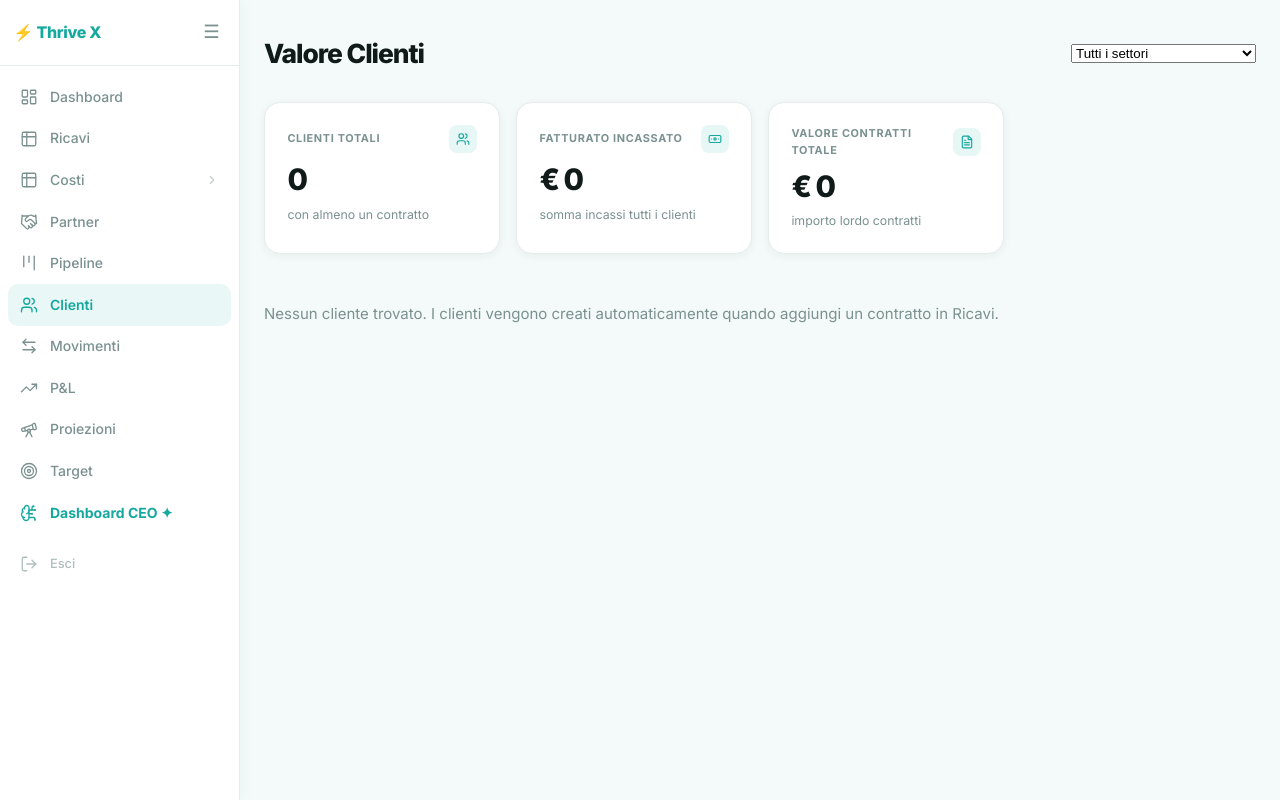
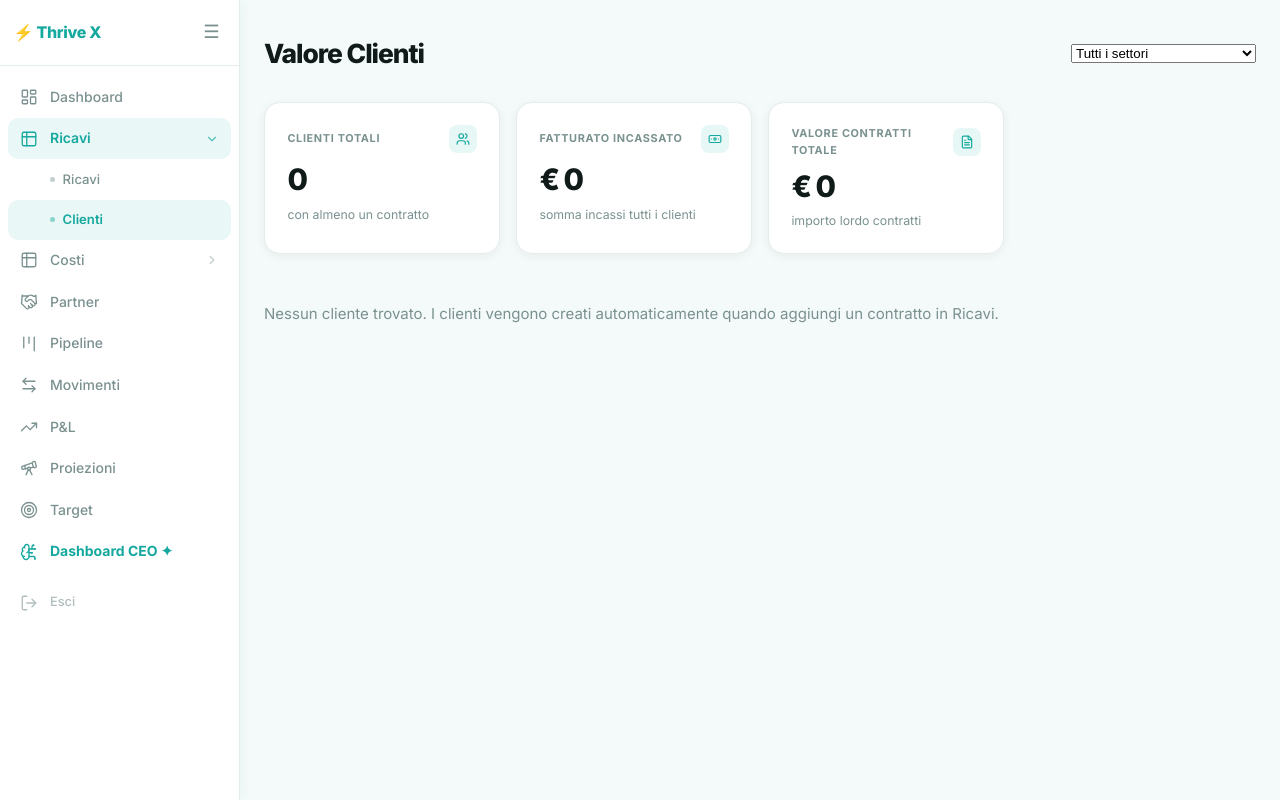
Before and after one commit to ThriveAICompany/AppGestioneAziendale, a Flask app: page /clienti in a window 1280 px wide. Run offline with Flask 3, Linux system fonts and the light colour scheme; the visitor is signed in with stand-in values (Sample User, id 1); data that the repository does not hold is empty; parts of the project's set-up code (start-up, migrations or seed data) failed here and were passed over; some libraries are stand-ins or nearby versions.

Commit message:
feat: menu Ricavi a tendina con sottovoce Clienti
Co-Authored-By: Claude Sonnet 4.6 <noreply@anthropic.com>

```diff
--- a/templates/base.html
+++ b/templates/base.html
@@ -29,13 +29,34 @@
           </a>
         </li>
 
-        <li>
-          <a href="{{ url_for('ricavi') }}"
-             class="sidebar-item {% if request.endpoint == 'ricavi' %}active{% endif %}"
-             data-label="Ricavi">
+        <li class="nav-group">
+          <div class="sidebar-item nav-parent {% if request.endpoint in ['ricavi','clienti','aggiorna_settore_cliente'] %}active{% endif %}"
+               data-label="Ricavi"
+               onclick="toggleRicaviMenu()">
             <i data-lucide="table-2" class="sidebar-icon"></i>
             <span class="sidebar-label">Ricavi</span>
-          </a>
+            <svg class="nav-chevron" id="ricaviChevron" width="14" height="14" viewBox="0 0 24 24" fill="none" stroke="currentColor" stroke-width="2" stroke-linecap="round" stroke-linejoin="round">
+              <polyline points="9 18 15 12 9 6"></polyline>
+            </svg>
+          </div>
+          <ul class="nav-submenu" id="ricaviSubmenu">
+            <li>
+              <a href="{{ url_for('ricavi') }}"
+                 class="sidebar-item nav-subitem {% if request.endpoint == 'ricavi' %}active{% endif %}"
+                 data-label="Ricavi">
+                <span class="nav-subitem-dot"></span>
+                <span class="sidebar-label">Ricavi</span>
+              </a>
+            </li>
+            <li>
+              <a href="{{ url_for('clienti') }}"
+                 class="sidebar-item nav-subitem {% if request.endpoint in ['clienti','aggiorna_settore_cliente'] %}active{% endif %}"
+                 data-label="Clienti">
+                <span class="nav-subitem-dot"></span>
+                <span class="sidebar-label">Clienti</span>
+              </a>
+            </li>
+          </ul>
         </li>
 
         <li class="nav-group">
@@ -107,15 +128,6 @@
              data-label="Pipeline">
             <i data-lucide="kanban" class="sidebar-icon"></i>
             <span class="sidebar-label">Pipeline</span>
-          </a>
-        </li>
-
-        <li>
-          <a href="{{ url_for('clienti') }}"
-             class="sidebar-item {% if request.endpoint in ['clienti','aggiorna_settore_cliente'] %}active{% endif %}"
-             data-label="Clienti">
-            <i data-lucide="users" class="sidebar-icon"></i>
-            <span class="sidebar-label">Clienti</span>
           </a>
         </li>
 
@@ -202,8 +214,20 @@
       if (collapsed) {
         document.getElementById('costiSubmenu').classList.remove('open');
         document.getElementById('costiChevron').classList.remove('open');
+        document.getElementById('ricaviSubmenu').classList.remove('open');
+        document.getElementById('ricaviChevron').classList.remove('open');
       }
     });
+
+    function toggleRicaviMenu() {
+      if (sidebar.classList.contains('sidebar-collapsed')) return;
+      const submenu = document.getElementById('ricaviSubmenu');
+      const chevron = document.getElementById('ricaviChevron');
+      const isOpen = submenu.classList.contains('open');
+      submenu.classList.toggle('open', !isOpen);
+      chevron.classList.toggle('open', !isOpen);
+      localStorage.setItem('ricaviMenuOpen', String(!isOpen));
+    }
 
     function toggleCostiMenu() {
       if (sidebar.classList.contains('sidebar-collapsed')) return;
@@ -215,8 +239,15 @@
       localStorage.setItem('costiMenuOpen', String(!isOpen));
     }
 
+    // Auto-open ricavi submenu
+    const ricaviChildActive = {{ 'true' if request.endpoint in ['ricavi','clienti','aggiorna_settore_cliente'] else 'false' }};
+    if ((ricaviChildActive || localStorage.getItem('ricaviMenuOpen') === 'true') && !sidebar.classList.contains('sidebar-collapsed')) {
+      document.getElementById('ricaviSubmenu').classList.add('open');
+      document.getElementById('ricaviChevron').classList.add('open');
+    }
+
     // Auto-open submenu if child page is active or was left open
-    const costiChildActive = {{ 'true' if request.endpoint in ['dashboard_costi','costi_fissi','costi_variabili','finanziamenti','nuovo_finanziamento','elimina_finanziamento','nuova_rata_finanziamento','elimina_rata_finanziamento','nuovo_piano_rientro','elimina_piano_rientro','nuova_rata_piano_rientro','elimina_rata_piano_rientro','fatture_passive','aggiungi_fattura_passiva','toggle_pagato_fornitore','toggle_ritenuta_versata','elimina_fattura_passiva'] else 'false' }};
+    const costiChildActive ={{ 'true' if request.endpoint in ['dashboard_costi','costi_fissi','costi_variabili','finanziamenti','nuovo_finanziamento','elimina_finanziamento','nuova_rata_finanziamento','elimina_rata_finanziamento','nuovo_piano_rientro','elimina_piano_rientro','nuova_rata_piano_rientro','elimina_rata_piano_rientro','fatture_passive','aggiungi_fattura_passiva','toggle_pagato_fornitore','toggle_ritenuta_versata','elimina_fattura_passiva'] else 'false' }};
     if ((costiChildActive || localStorage.getItem('costiMenuOpen') === 'true') && !sidebar.classList.contains('sidebar-collapsed')) {
       document.getElementById('costiSubmenu').classList.add('open');
       document.getElementById('costiChevron').classList.add('open');
```
